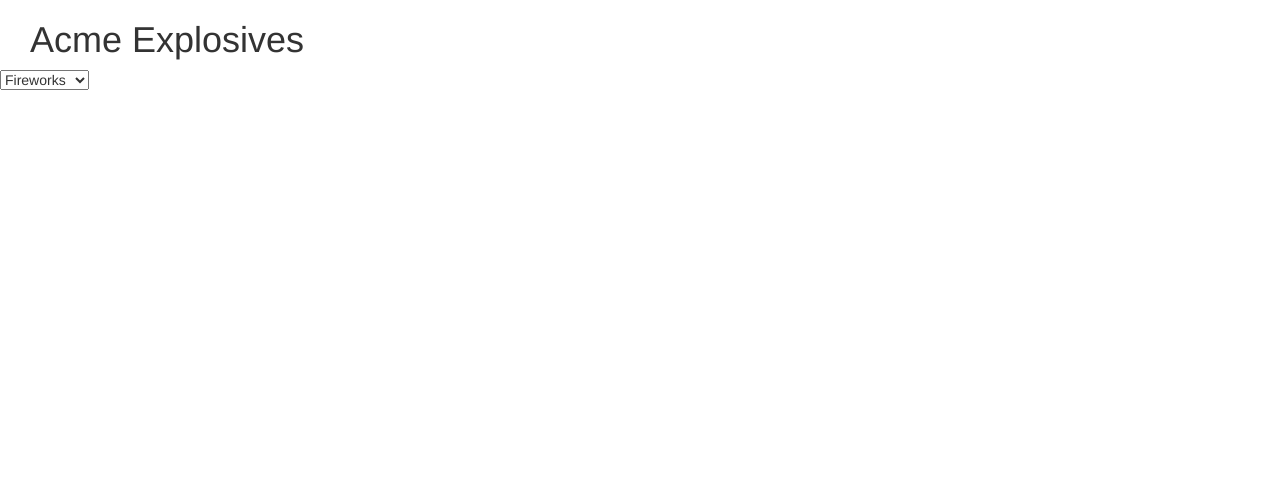
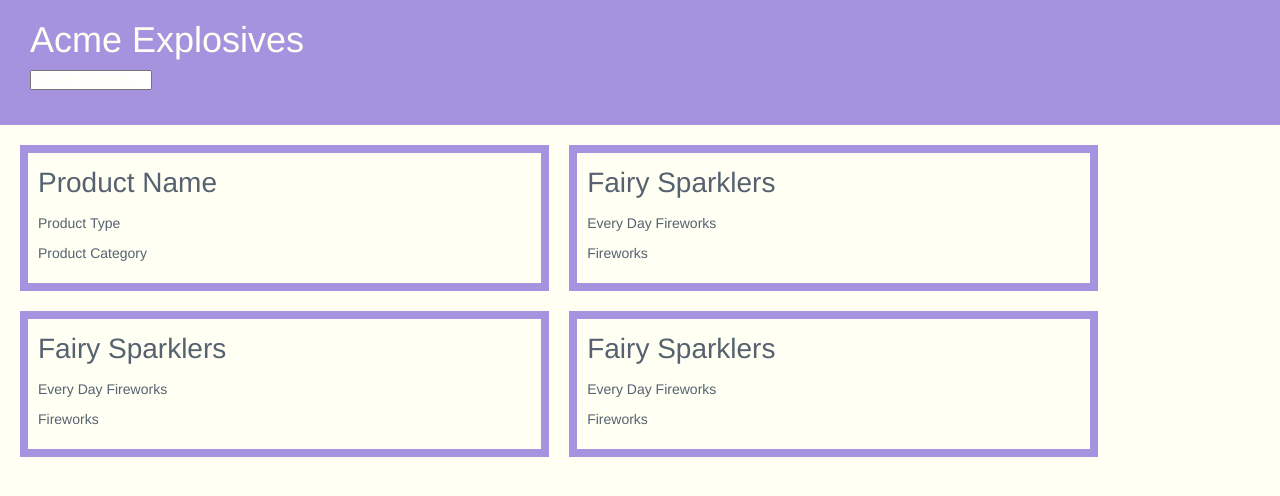
Before and after one commit to palmerharrell/acme_explosives_promises_exercise, a website: page index.html in a window 1280 px wide. Drawn offline with nearby package versions, Linux system fonts and the light colour scheme.

Commit message:
Set up example bootstrap grid

```diff
--- a/index.html
+++ b/index.html
@@ -11,9 +11,40 @@
   <body>
 
     <article>
-      <header><h1>Acme Explosives</h1></header>
+      <header class="container-fluid">
+        <h1>Acme Explosives</h1>
+        <select name="categories" id="categories"><option value="" disabled selected>Select Category</option></select>
+      </header>
+
       <section>
-        <select name="categories" id="categories"></select>
+        <div class="container-fluid all_products">
+
+<!-- Example Product HTML -->
+          <div class="row">
+            <div class="col-md-5 product">
+              <p class="name">Product Name</p>
+              <p class="type">Product Type</p>
+              <p class="category">Product Category</p>
+            </div>
+            <div class="col-md-5 product">
+              <p class="name">Fairy Sparklers</p>
+              <p class="type">Every Day Fireworks</p>
+              <p class="category">Fireworks</p>
+            </div>
+            <div class="col-md-5 product">
+              <p class="name">Fairy Sparklers</p>
+              <p class="type">Every Day Fireworks</p>
+              <p class="category">Fireworks</p>
+            </div>
+            <div class="col-md-5 product">
+              <p class="name">Fairy Sparklers</p>
+              <p class="type">Every Day Fireworks</p>
+              <p class="category">Fireworks</p>
+            </div>
+          </div>
+<!-- END Example Product HTML -->
+
+        </div> <!-- END .all_products -->
       </section>
     </article>
 
--- a/scripts/app.js
+++ b/scripts/app.js
@@ -67,7 +67,7 @@ function loadJSON() {
 			for (let i = 0; i < categories.length; i++) {
 				categoriesHTML += `<option value="${categories[i].name}">${categories[i].name}</option>`;
 			}
-			$("#categories").html(categoriesHTML);
+			$("#categories").append(categoriesHTML);
 	  }, handleRejection
 	);
 }
--- a/styles/acme.css
+++ b/styles/acme.css
@@ -1,3 +1,34 @@
+body {
+	background-color: #FFFFF3;
+}
+
 header {
-	padding-left: 30px;
+	color: #FFFFF3;
+	background-color: #A593E0;
+	border-left: 15px solid #A593E0;
 }
+
+#categories {
+	margin-bottom: 35px;
+}
+
+.all_products {
+	margin-top: 10px;
+	margin-left: 10px;
+}
+
+.product {
+	border: 8px solid #A593E0;
+	margin: 10px 10px;
+	padding: 10px;
+	color: #566270;
+}
+
+.product:hover {
+	background-color: #566270;
+	color: #FFFFF3;
+}
+
+.name {
+	font-size: 2em;
+}
```
